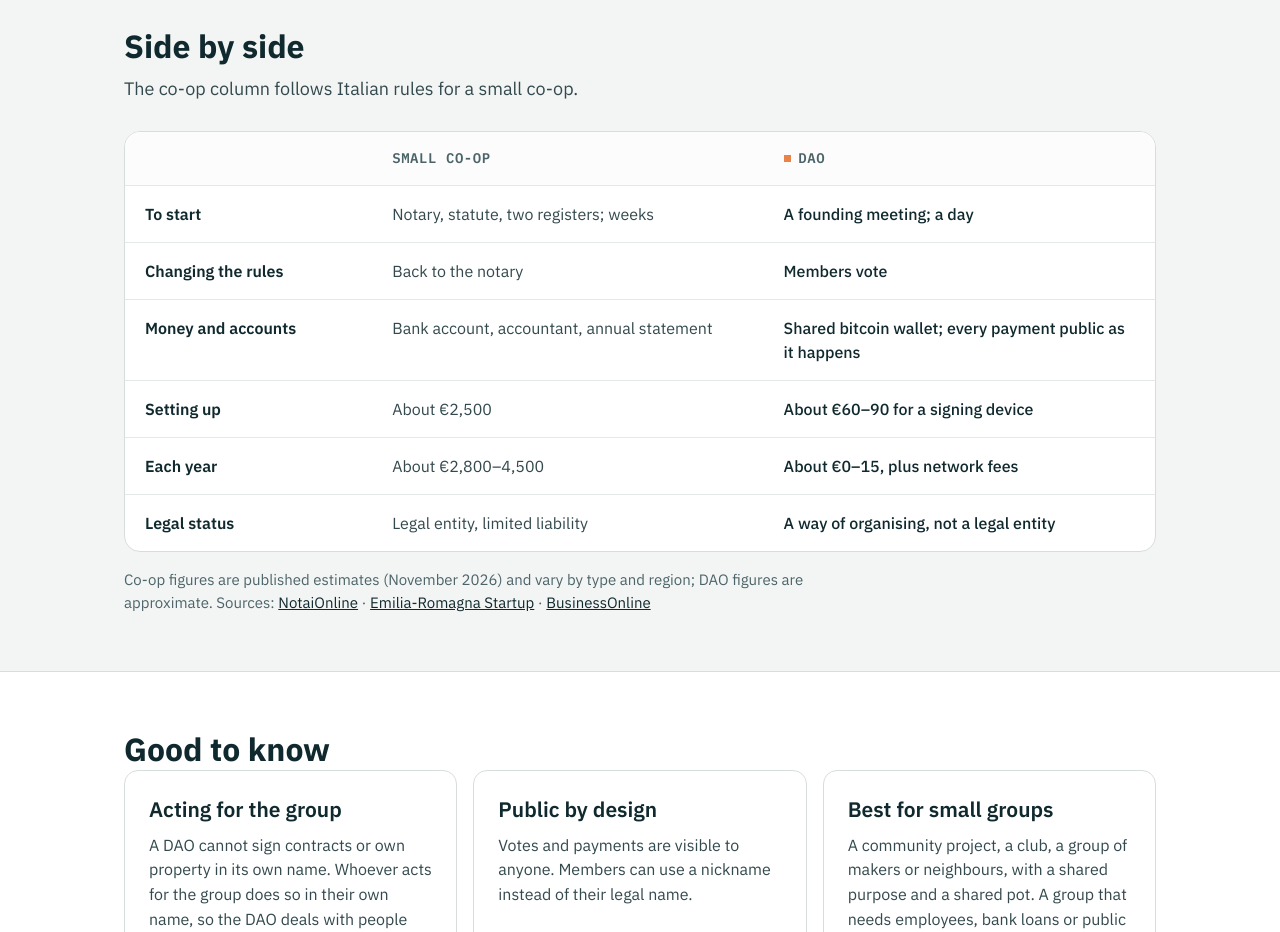
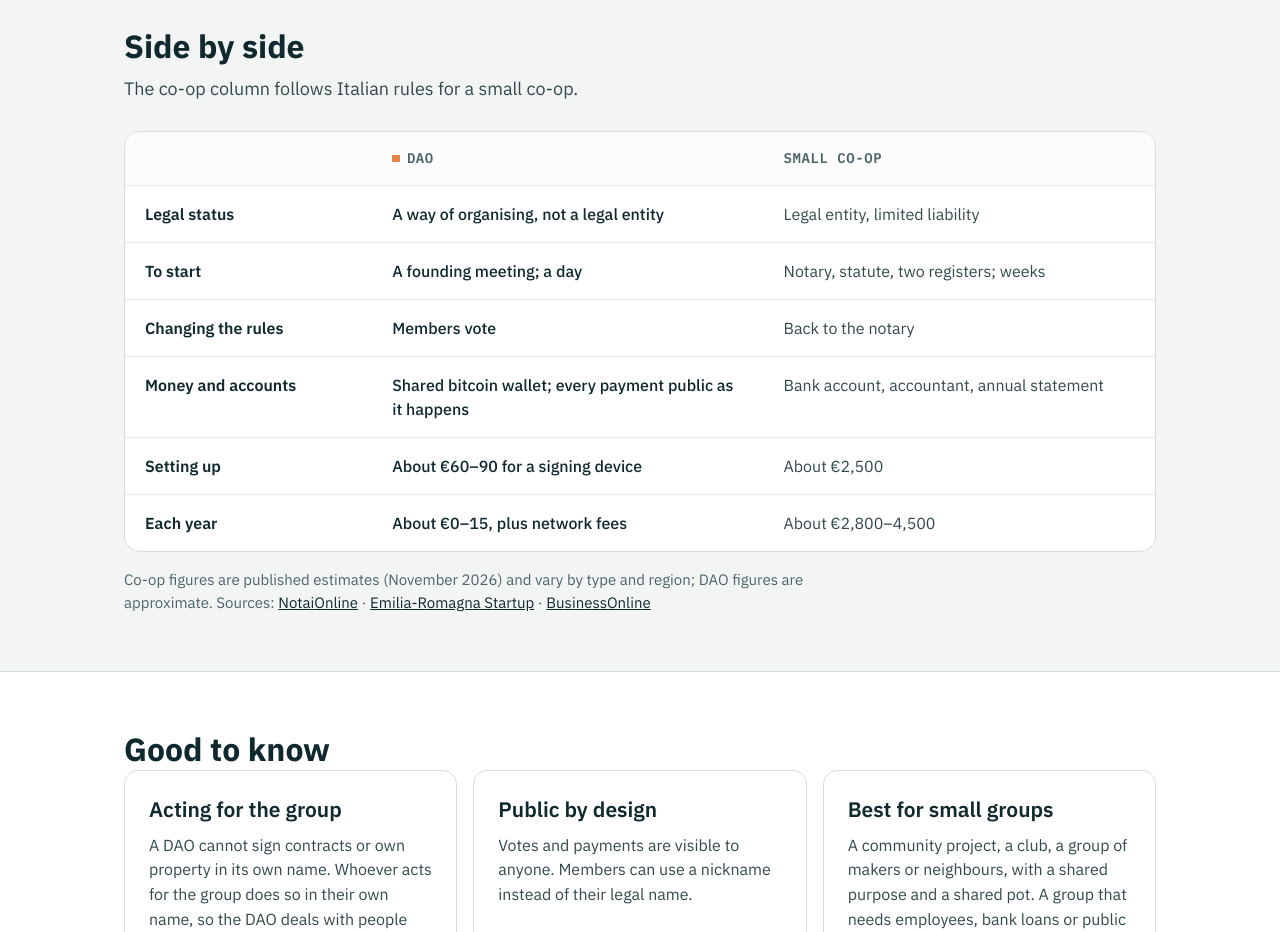
Before and after one commit to byob-zone/byob-zone.github.io, a website built with Vite: page compare.html in a window 1280 px wide. Shown: the part 900-1832 px from the top of the page. Built offline with nearby package versions, Linux system fonts and the light colour scheme.

Commit message:
Compare table: legal status first, DAO column before co-op
Co-Authored-By: Claude Opus 5.5 <noreply@anthropic.com>
Claude-Session: https://claude.ai/code/session_01C94yzFzPHKzVgkhzxZVh9e

```diff
--- a/compare.html
+++ b/compare.html
@@ -40,7 +40,7 @@
       <p class="sub" data-t="cmpLead"></p>
       <div class="cmp-wrap">
         <table class="cmp">
-          <thead><tr><th scope="col"><span class="sr" data-t="cmpTopic"></span></th><th scope="col" data-t="colCoop"></th><th scope="col" data-t="colDao"></th></tr></thead>
+          <thead><tr><th scope="col"><span class="sr" data-t="cmpTopic"></span></th><th scope="col" data-t="colDao"></th><th scope="col" data-t="colCoop"></th></tr></thead>
           <tbody id="cmp"></tbody>
         </table>
       </div>
--- a/src/compare-i18n.ts
+++ b/src/compare-i18n.ts
@@ -27,12 +27,12 @@ export const C: Record<Lang, Strings> = {
     cmpLead: 'The co-op column follows Italian rules for a small co-op.',
     cmpTopic: 'Topic', colCoop: 'Small co-op', colDao: 'DAO',
     rows: [
+      ['Legal status', 'Legal entity, limited liability', 'A way of organising, not a legal entity'],
       ['To start', 'Notary, statute, two registers; weeks', 'A founding meeting; a day'],
       ['Changing the rules', 'Back to the notary', 'Members vote'],
       ['Money and accounts', 'Bank account, accountant, annual statement', 'Shared bitcoin wallet; every payment public as it happens'],
       ['Setting up', 'About €2,500', 'About €60–90 for a signing device'],
       ['Each year', 'About €2,800–4,500', 'About €0–15, plus network fees'],
-      ['Legal status', 'Legal entity, limited liability', 'A way of organising, not a legal entity'],
     ],
     cmpNote: 'Co-op figures are published estimates (November 2026) and vary by type and region; DAO figures are approximate.',
     sources: 'Sources:',
@@ -62,12 +62,12 @@ export const C: Record<Lang, Strings> = {
     cmpLead: 'La colonna della cooperativa segue le regole italiane per una piccola cooperativa.',
     cmpTopic: 'Voce', colCoop: 'Piccola cooperativa', colDao: 'DAO',
     rows: [
+      ['Forma giuridica', 'Ente con responsabilità limitata', 'Un modo di organizzarsi, non un ente giuridico'],
       ['Per partire', 'Notaio, statuto, due registri; settimane', 'Un incontro di fondazione; un giorno'],
       ['Cambiare le regole', 'Si torna dal notaio', 'Votano i membri'],
       ['Denaro e conti', 'Conto in banca, commercialista, bilancio annuale', 'Portafoglio bitcoin comune; ogni pagamento pubblico mentre avviene'],
       ['Costituzione', 'Circa 2.500 €', 'Circa 60–90 € per un dispositivo di firma'],
       ['Ogni anno', 'Circa 2.800–4.500 €', 'Circa 0–15 €, più le commissioni di rete'],
-      ['Forma giuridica', 'Ente con responsabilità limitata', 'Un modo di organizzarsi, non un ente giuridico'],
     ],
     cmpNote: 'Le cifre della cooperativa sono stime pubblicate (novembre 2026) e variano per tipo e regione; quelle della DAO sono approssimative.',
     sources: 'Fonti:',
--- a/src/compare.ts
+++ b/src/compare.ts
@@ -44,7 +44,7 @@ function render(lang: Lang) {
     th.scope = 'row';
     const a = el('td', '', coop); a.dataset.label = c.colCoop;
     const b = el('td', 'cmp-dao', dao); b.dataset.label = c.colDao;
-    tr.append(th, a, b);
+    tr.append(th, b, a);
     return tr;
   }));
 
--- a/src/style.css
+++ b/src/style.css
@@ -168,7 +168,7 @@ a:focus-visible, button:focus-visible { outline: 3px solid var(--dot); outline-o
 .cmp tbody th { font-weight: 600; width: 24%; }
 .cmp td { color: var(--ink-2); width: 38%; }
 .cmp td.cmp-dao { color: var(--ink); font-weight: 500; }
-.cmp thead th:last-child::before { content: ''; display: inline-block; width: 0.55em; height: 0.55em; background: var(--orange); margin-right: 0.5em; vertical-align: 0.05em; }
+.cmp thead th:nth-child(2)::before { content: ''; display: inline-block; width: 0.55em; height: 0.55em; background: var(--orange); margin-right: 0.5em; vertical-align: 0.05em; }
 .cmp-note { margin-top: 16px; line-height: 1.55; max-width: 44rem; }
 .cmp-note a { color: var(--ink); }
 @media (max-width: 640px) {
```
